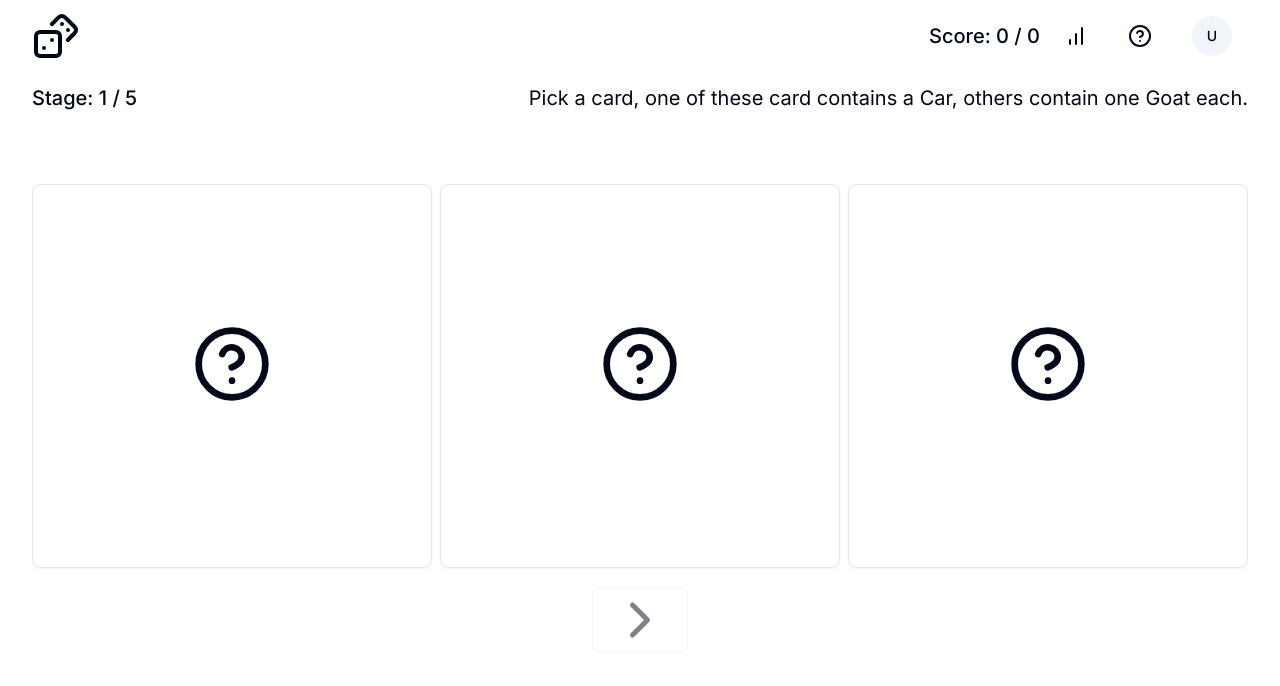
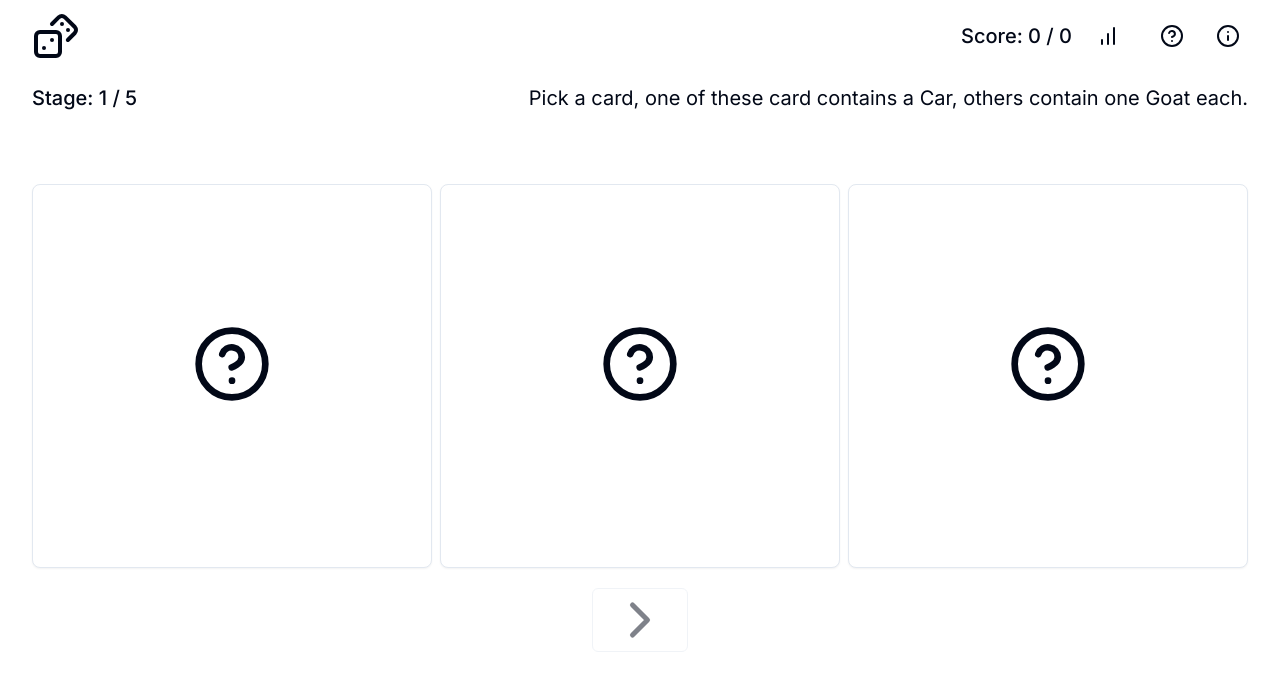
Before and after one commit to StepAsideLiL/car-or-goat, a Next.js app: page /play in a window 1280 px wide. Shown: the top 686 px of the page. Built offline with nearby package versions, Linux system fonts and the light colour scheme.

Commit message:
refactor: side bar and remove: AvatarIcon and SidebarSectionHeader component

```diff
--- a/components/templates/side-bar.tsx
+++ b/components/templates/side-bar.tsx
@@ -4,7 +4,6 @@ import React from "react";
 import {
   Sheet,
   SheetContent,
-  SheetDescription,
   SheetHeader,
   SheetTitle,
   SheetTrigger,
@@ -14,10 +13,9 @@ import { useScoreStore } from "@/lib/store/store";
 import { clearScore } from "@/lib/localStorage";
 import { resetStore, resetUserScoreAndInfo } from "@/lib/store/store-utils";
 import { useRouter } from "next/navigation";
-import { AvatarIcon, SidebarSectionHeader } from "@/components/uis";
 import { Separator } from "@/components/ui/separator";
 import Link from "next/link";
-import { Home } from "lucide-react";
+import { Home, Info } from "lucide-react";
 
 const Sidebar = () => {
   const router = useRouter();
@@ -57,26 +55,17 @@ const Sidebar = () => {
   return (
     <Sheet>
       <SheetTrigger asChild>
-        <Button variant={"ghost"}>
-          <AvatarIcon username={username} />
+        <Button variant={"ghost"} size={"icon"}>
+          <Info />
         </Button>
       </SheetTrigger>
 
-      <SheetContent className="space-y-6 w-full">
+      <SheetContent className="w-full">
         <SheetHeader>
-          <SheetTitle>{username === "" ? "(No name)" : username}</SheetTitle>
-          <SheetDescription>
-            User Id:{" "}
-            <span className="font-semibold">
-              {userId === "" ? "(No user id)" : userId}
-            </span>
-          </SheetDescription>
+          <SheetTitle>Your Score Details</SheetTitle>
         </SheetHeader>
 
-        <div>
-          <section className="space-y-2 pb-2">
-            <SidebarSectionHeader>Your Score</SidebarSectionHeader>
-
+        <section className="space-y-2">
           <div className="space-y-1">
             <p>Played: {played}</p>
             <p>Total Win: {totalWin}</p>
@@ -91,8 +80,6 @@ const Sidebar = () => {
         <Separator className="my-2" />
 
         <section>
-            <SidebarSectionHeader>Menu</SidebarSectionHeader>
-
           <nav>
             <ul className="space-y-2">
               {sideMenu.map((menu) => (
@@ -109,7 +96,6 @@ const Sidebar = () => {
             </ul>
           </nav>
         </section>
-        </div>
       </SheetContent>
     </Sheet>
   );
--- a/components/uis.tsx
+++ b/components/uis.tsx
@@ -60,24 +60,3 @@ export const GoatIcon = () => {
 export const CarIcon = () => {
   return <GiCityCar className="md:w-28 md:h-28 w-14 h-14" />;
 };
-
-export const AvatarIcon = ({ username }: { username: string }) => {
-  return (
-    <Avatar>
-      <AvatarFallback>
-        {username === "" ? "U" : username[0].toUpperCase()}
-      </AvatarFallback>
-    </Avatar>
-  );
-};
-
-export const SidebarSectionHeader = ({
-  children,
-  className = "",
-}: ChildrenClassname) => {
-  return (
-    <h1 className={cn("text-lg font-medium text-muted-foreground", className)}>
-      {children}
-    </h1>
-  );
-};
```
Lines whose indentation alone changed are shown as unchanged.
